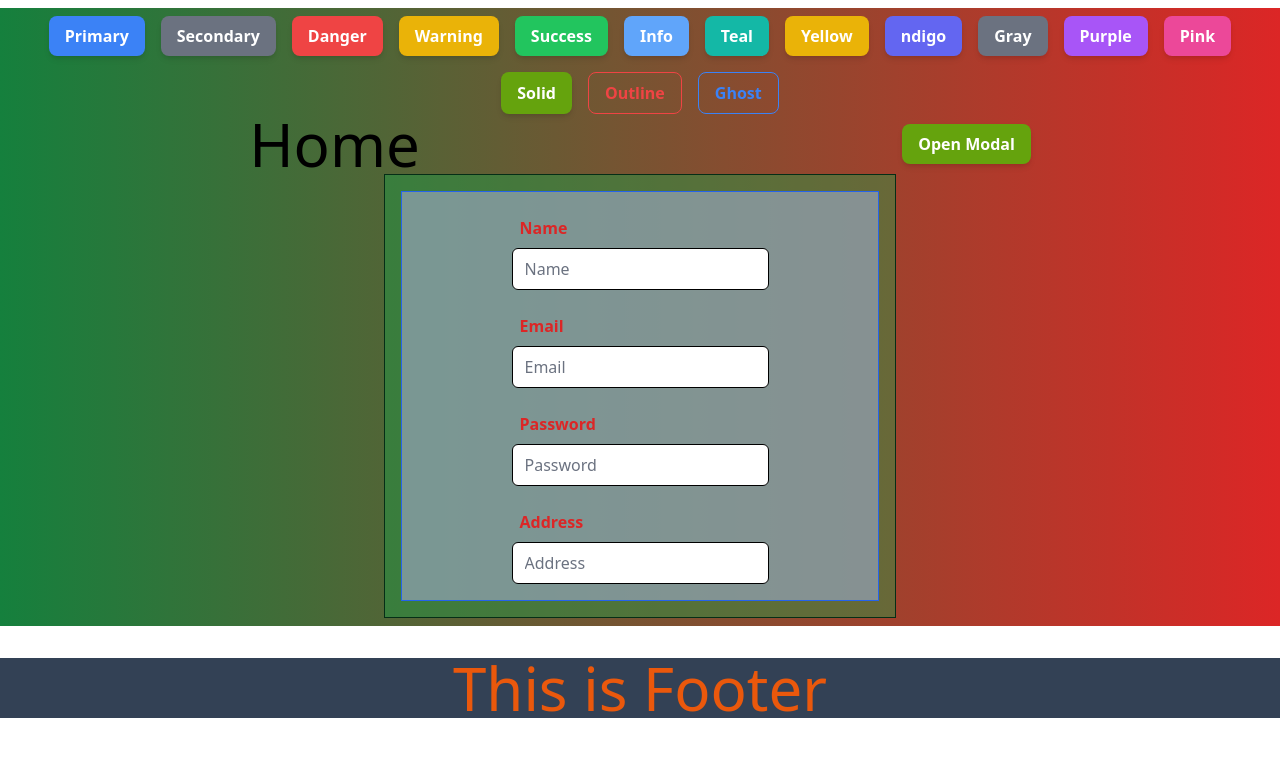
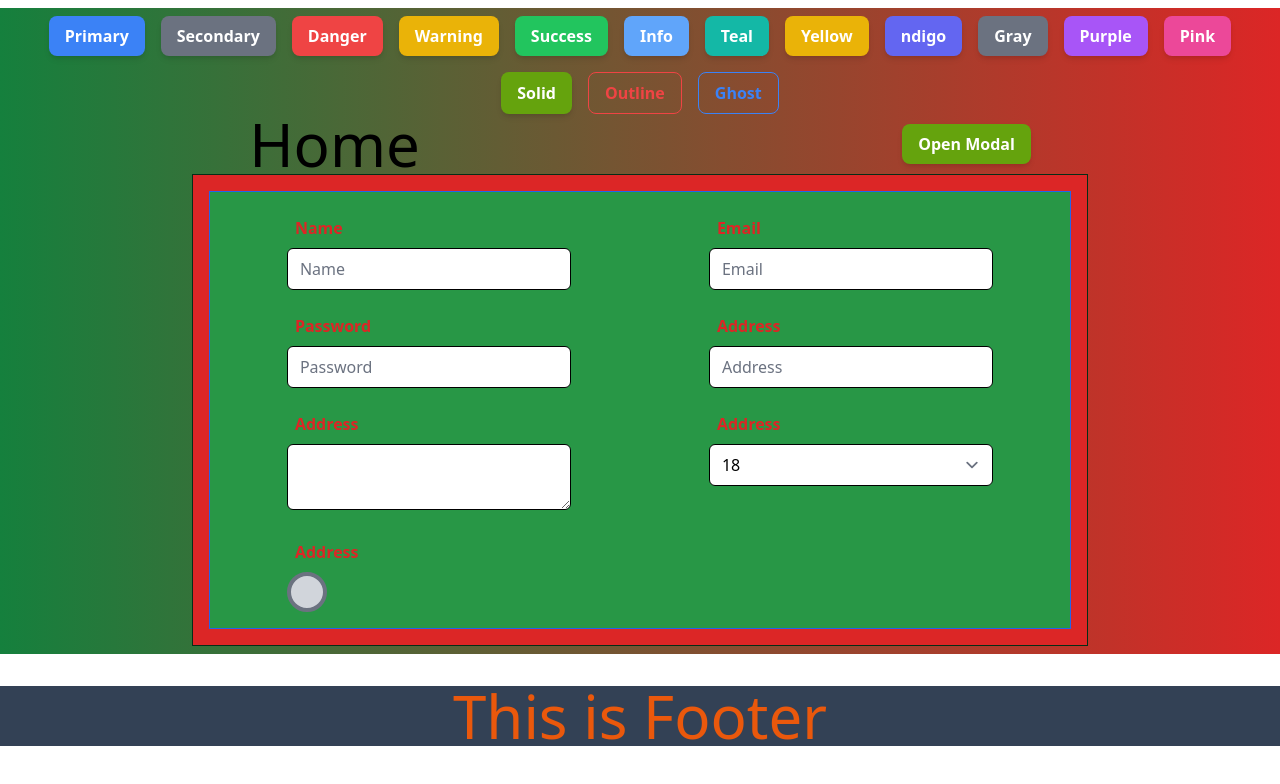
Before and after one commit to tofail-ahmed/react-reusable-components, a React (Vite) app: page / in a window 1280 px wide. Shown: the top 784 px of the page. Built offline with nearby package versions, Linux system fonts and the light colour scheme.

Commit message:
some custom css for input and checkboxare added

```diff
--- a/src/index.css
+++ b/src/index.css
@@ -4,3 +4,29 @@
 @tailwind base;
 @tailwind components;
 @tailwind utilities;
+
+@layer base {
+  .checkbox {
+    @apply w-10 h-10 bg-gray-300 border-4  rounded-full focus:bg-amber-600  checked:border-red-700 ;
+  }
+}
+@layer base {
+  [type='text'],
+  input:where(:not([type])),
+  [type='email'],
+  [type='url'],
+  [type='password'],
+  [type='number'],
+  [type='date'],
+  [type='datetime-local'],
+  [type='month'],
+  [type='search'],
+  [type='tel'],
+  [type='time'],
+  [type='week'],
+  [multiple],
+  textarea,
+  select {
+    @apply w-full border focus:bg-amber-500 border-black rounded-md focus:border-red-800 focus:ring-2 focus:ring-green-800;
+  }
+}
--- a/src/pages/Home.tsx
+++ b/src/pages/Home.tsx
@@ -12,7 +12,7 @@ const Home = () => {
   const onSubmit = (data) => {
     console.log(data);
   };
-  const [double,setDouble]=useState(false);
+  const [double,setDouble]=useState(true);
   const handleDouble=()=>{
     setDouble((prev=>!prev))
   }
@@ -48,7 +48,7 @@ const Home = () => {
             {
               "md:grid-cols-2 bg-green-600/90":double
             })}>
-              <div>
+              <div className="w-[70%] max-w-md">
                 <label
                   className=" block  text-red-600 font-bold p-2 rounded-s-md"
                   htmlFor="name"
@@ -56,14 +56,14 @@ const Home = () => {
                   Name
                 </label>
                 <input
-                  className="w-full border border-black rounded-md focus:border-red-800 focus:ring-2 focus:ring-green-800"
+                  className="formInput"
                   type="text"
                   id="name"
                   placeholder="Name"
                   {...register("name")}
                 ></input>
-              </div>
-              <div>
+              </div >
+              <div className="w-[70%] max-w-md">
                 <label
                   className=" block  text-red-600 font-bold p-2 rounded-s-md"
                   htmlFor="name"
@@ -71,14 +71,14 @@ const Home = () => {
                   Email
                 </label>
                 <input
-                  className="w-full border border-black rounded-md focus:border-red-800 focus:ring-2 focus:ring-green-800"
+                  className="formInput"
                   type="text"
                   id="name"
                   placeholder="Email"
                   {...register("name")}
                 ></input>
               </div>
-              <div>
+              <div className="w-[70%] max-w-md">
                 <label
                   className=" block  text-red-600 font-bold p-2 rounded-s-md"
                   htmlFor="name"
@@ -86,14 +86,14 @@ const Home = () => {
                   Password
                 </label>
                 <input
-                  className="w-full border border-black rounded-md focus:border-red-800 focus:ring-2 focus:ring-green-800"
+                  className="formInput"
                   type="text"
                   id="name"
                   placeholder="Password"
                   {...register("name")}
                 ></input>
               </div>
-              <div>
+              <div className="w-[70%] max-w-md">
                 <label
                   className=" block  text-red-600 font-bold p-2 rounded-s-md"
                   htmlFor="name"
@@ -101,12 +101,45 @@ const Home = () => {
                   Address
                 </label>
                 <input
-                  className="w-full border border-black rounded-md focus:border-red-800 focus:ring-2 focus:ring-green-800"
+
                   type="text"
                   id="name"
                   placeholder="Address"
                   {...register("name")}
                 ></input>
+              </div>
+              <div className="w-[70%] max-w-md" >
+                <label
+                  className=" block  text-red-600 font-bold p-2 rounded-s-md"
+                  htmlFor="name"
+                >
+                  Address
+                </label>
+              <textarea ></textarea>
+              </div>
+              <div className="w-[70%] max-w-md" >
+                <label
+                  className=" block  text-red-600 font-bold p-2 rounded-s-md"
+                  htmlFor="name"
+                >
+                  Address
+                </label>
+               <select  >
+                <option value="">18</option>
+                <option value="">19</option>
+                <option value="">20</option>
+                <option value="">21</option>
+                <option value="">22</option>
+               </select>
+              </div>
+              <div className="w-[70%] max-w-md" >
+                <label
+                  className=" block  text-red-600 font-bold p-2 rounded-s-md"
+                  htmlFor="name"
+                >
+                  Address
+                </label>
+             <input className="checkbox" type="checkbox" name="" id="" />
               </div>
             </div>
           </div>
--- /dev/null
+++ b/src/styles/form.css
@@ -0,0 +1,20 @@
+@layer base {
+      [type='text'],
+      input:where(:not([type])),
+      [type='email'],
+      [type='url'],
+      [type='password'],
+      [type='number'],
+      [type='date'],
+      [type='datetime-local'],
+      [type='month'],
+      [type='search'],
+      [type='tel'],
+      [type='time'],
+      [type='week'],
+      [multiple],
+      textarea,
+      select {
+        @apply w-full border border-black rounded-md focus:border-red-800 focus:ring-2 focus:ring-green-800;
+      }
+    }
```
